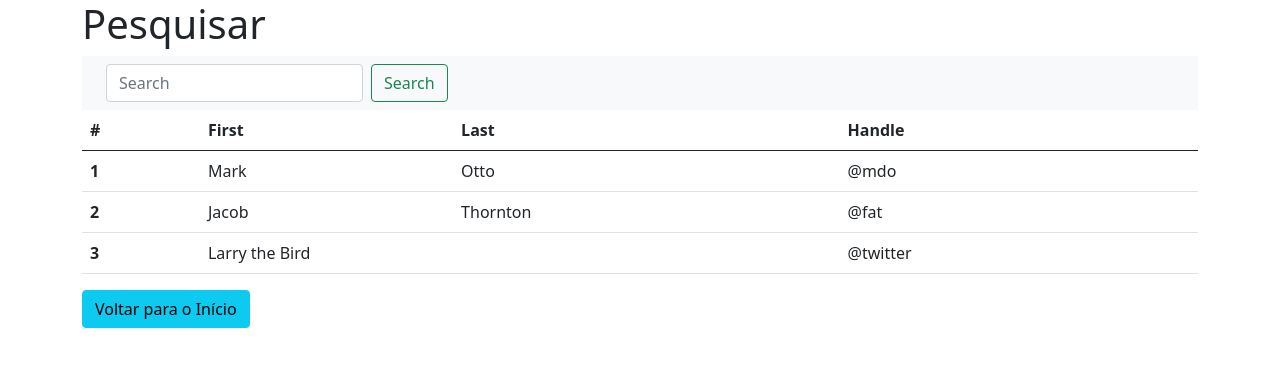
After one commit to britoviski/medconsul, a PHP site: page /pesquisa.php in a window 1280 px wide. The commit adds this page. Shown: the top 367 px of the page. Run offline with PHP 8.4, Linux system fonts and the light colour scheme.

Commit message:
pesquisa

```diff
--- a/cadastro_script.php
+++ b/cadastro_script.php
@@ -27,11 +27,12 @@
             ('$nome','$endereco','$telefone','$email','$data_nascimento')";
 
             if (mysqli_query($conn, $sql)) {
-                echo "$nome Cadastrado com sucesso!";
+                mensagem ("$nome Cadastrado com sucesso!", 'success');
             } else
-                echo "$nome Não cadastrado!";
+                mensagem ("$nome Não cadastrado!", 'danger');
 
             ?>
+            <a href="index.php" class="btn btn-primary">Voltar</a>
         </div>
     </div>
 
--- a/conexao.php
+++ b/conexao.php
@@ -9,4 +9,10 @@
     } else
         echo "Erro!";
 
+    function mensagem($texto, $tipo) {
+        echo "<div class='alert alert-$tipo' role='alert'>
+            $texto
+            </div>";
+    }
+
 ?>
--- /dev/null
+++ b/pesquisa.php
@@ -0,0 +1,75 @@
+<!doctype html>
+<html lang="en">
+  <head>
+    <!-- Required meta tags -->
+    <meta charset="utf-8">
+    <meta name="viewport" content="width=device-width, initial-scale=1">
+
+    <!-- Bootstrap CSS -->
+    <link href="css/bootstrap.min.css" rel="stylesheet">
+
+    <title>Cadastro</title>
+  </head>
+  <body>
+    <div class="container">
+        <div class="row">
+            <div class="col">
+                <h1>Pesquisar</h1>
+                <nav class="navbar navbar-light bg-light">
+                    <div class="container-fluid">
+                        <form class="d-flex">
+                            <input class="form-control me-2" type="search" placeholder="Search" aria-label="Search">
+                            <button class="btn btn-outline-success" type="submit">Search</button>
+                        </form>
+                    </div>
+                </nav>
+
+                <table class="table table-hover">
+                    <thead>
+                        <tr>
+                        <th scope="col">#</th>
+                        <th scope="col">First</th>
+                        <th scope="col">Last</th>
+                        <th scope="col">Handle</th>
+                        </tr>
+                    </thead>
+                    <tbody>
+                        <tr>
+                        <th scope="row">1</th>
+                        <td>Mark</td>
+                        <td>Otto</td>
+                        <td>@mdo</td>
+                        </tr>
+                        <tr>
+                        <th scope="row">2</th>
+                        <td>Jacob</td>
+                        <td>Thornton</td>
+                        <td>@fat</td>
+                        </tr>
+                        <tr>
+                        <th scope="row">3</th>
+                        <td colspan="2">Larry the Bird</td>
+                        <td>@twitter</td>
+                        </tr>
+                    </tbody>
+                </table>
+
+                <a href="index.php" class="btn btn-info">Voltar para o Início</a>
+            </div>
+        </div>
+    </div>
+
+
+
+    <!-- Optional JavaScript; choose one of the two! -->
+
+    <!-- Option 1: Bootstrap Bundle with Popper -->
+    <script src="https://cdn.jsdelivr.net/npm/bootstrap@5.0.2/dist/js/bootstrap.bundle.min.js" integrity="sha384-MrcW6ZMFYlzcLA8Nl+NtUVF0sA7MsXsP1UyJoMp4YLEuNSfAP+JcXn/tWtIaxVXM" crossorigin="anonymous"></script>
+
+    <!-- Option 2: Separate Popper and Bootstrap JS -->
+    <!--
+    <script src="https://cdn.jsdelivr.net/npm/@popperjs/core@2.9.2/dist/umd/popper.min.js" integrity="sha384-IQsoLXl5PILFhosVNubq5LC7Qb9DXgDA9i+tQ8Zj3iwWAwPtgFTxbJ8NT4GN1R8p" crossorigin="anonymous"></script>
+    <script src="https://cdn.jsdelivr.net/npm/bootstrap@5.0.2/dist/js/bootstrap.min.js" integrity="sha384-cVKIPhGWiC2Al4u+LWgxfKTRIcfu0JTxR+EQDz/bgldoEyl4H0zUF0QKbrJ0EcQF" crossorigin="anonymous"></script>
+    -->
+  </body>
+</html>
```
Also changed, not shown: cadastro.php (added, +63 -0 lines), index.php (+8 -28 lines).
